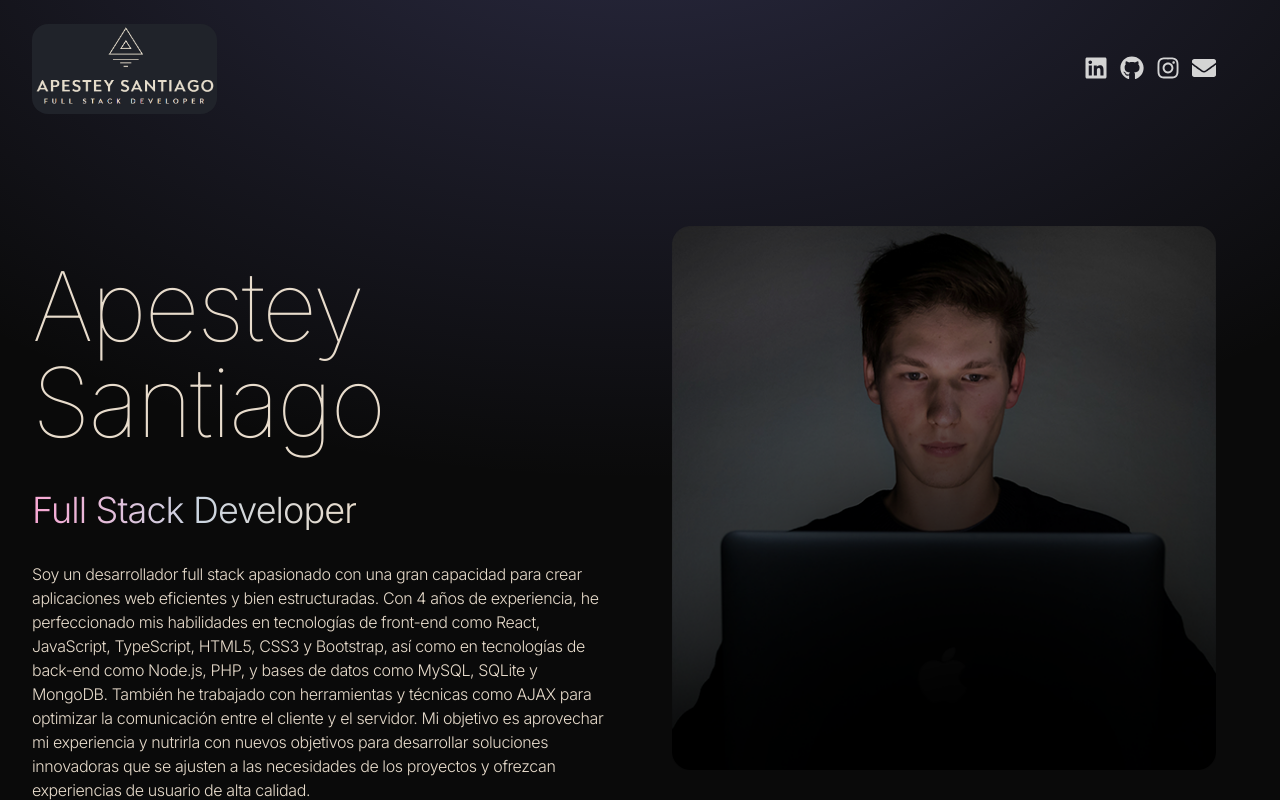
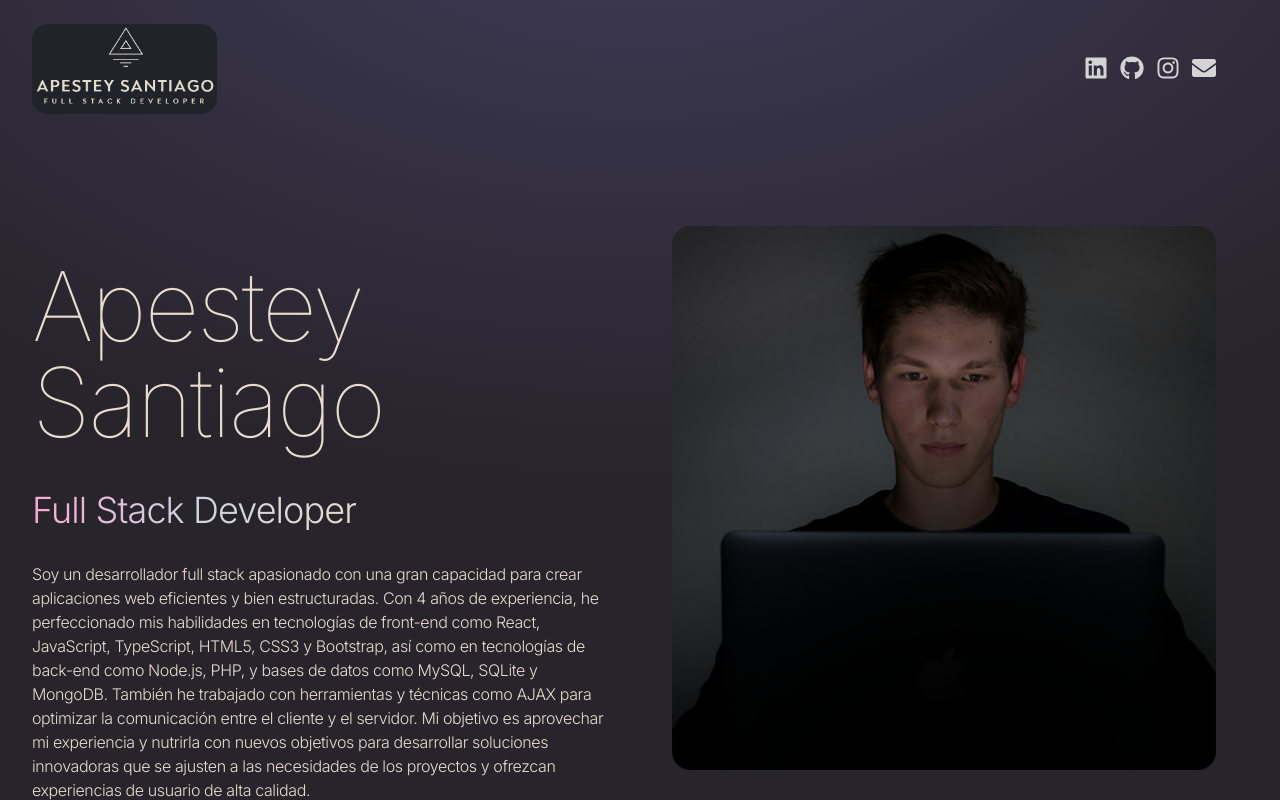
Before and after one commit to ApesteySantiago/Portfolio, a React (Vite) app: page / in a window 1280 px wide. Shown: the top 802 px of the page. Built offline with nearby package versions, Linux system fonts and the light colour scheme.

Commit message:
Cambio de fondo

```diff
--- a/src/App.jsx
+++ b/src/App.jsx
@@ -11,7 +11,7 @@ const App = () => {
   return (
     <div className="overflow-x-hidden text-neutral-300 antialiased selection:bg-cyan-300 selection:text-cyan-900">
       <div className='fixed top-0 -z-10 h-full w-full'>
-        <div className="absolute top-0 z-[-2] h-screen w-screen bg-neutral-950 bg-[radial-gradient(ellipse_80%_80%_at_50%_-20%,rgba(120,119,198,0.3),rgba(255,255,255,0))]"></div>
+        <div className="absolute top-0 z-[-2] h-screen w-screen bg-custom-color1 bg-[radial-gradient(ellipse_80%_80%_at_50%_-20%,rgba(120,119,198,0.3),rgba(255,255,255,0))]"></div>
       </div>
 
       <div className="containter mx-auto px-8">
--- a/src/components/Navbar.jsx
+++ b/src/components/Navbar.jsx
@@ -24,7 +24,7 @@ const Navbar = () => {
         <img
           src={logo}
           alt="logo"
-          className="w-[150px] md:w-[150px] lg:w-[185px] rounded-2xl"
+          className="w-[150px] md:w-[170px] lg:w-[185px] rounded-2xl"
         />
     </motion.div>
     <motion.div
--- a/tailwind.config.js
+++ b/tailwind.config.js
@@ -8,6 +8,7 @@ export default {
     extend: {
       colors: {
         'custom-color': '#e8dccc',
+        'custom-color1': '#28242c',
       }
     },
   },
```
